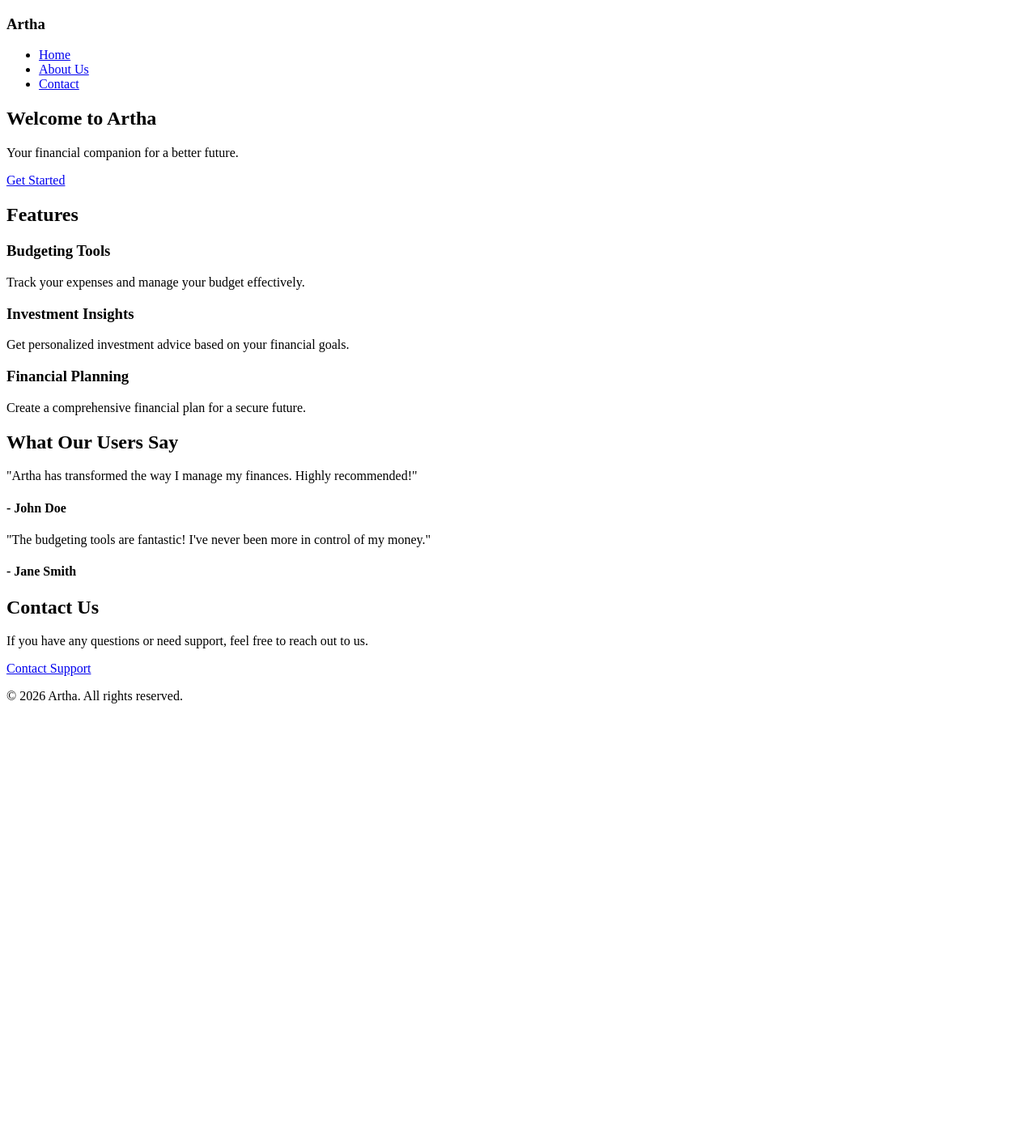
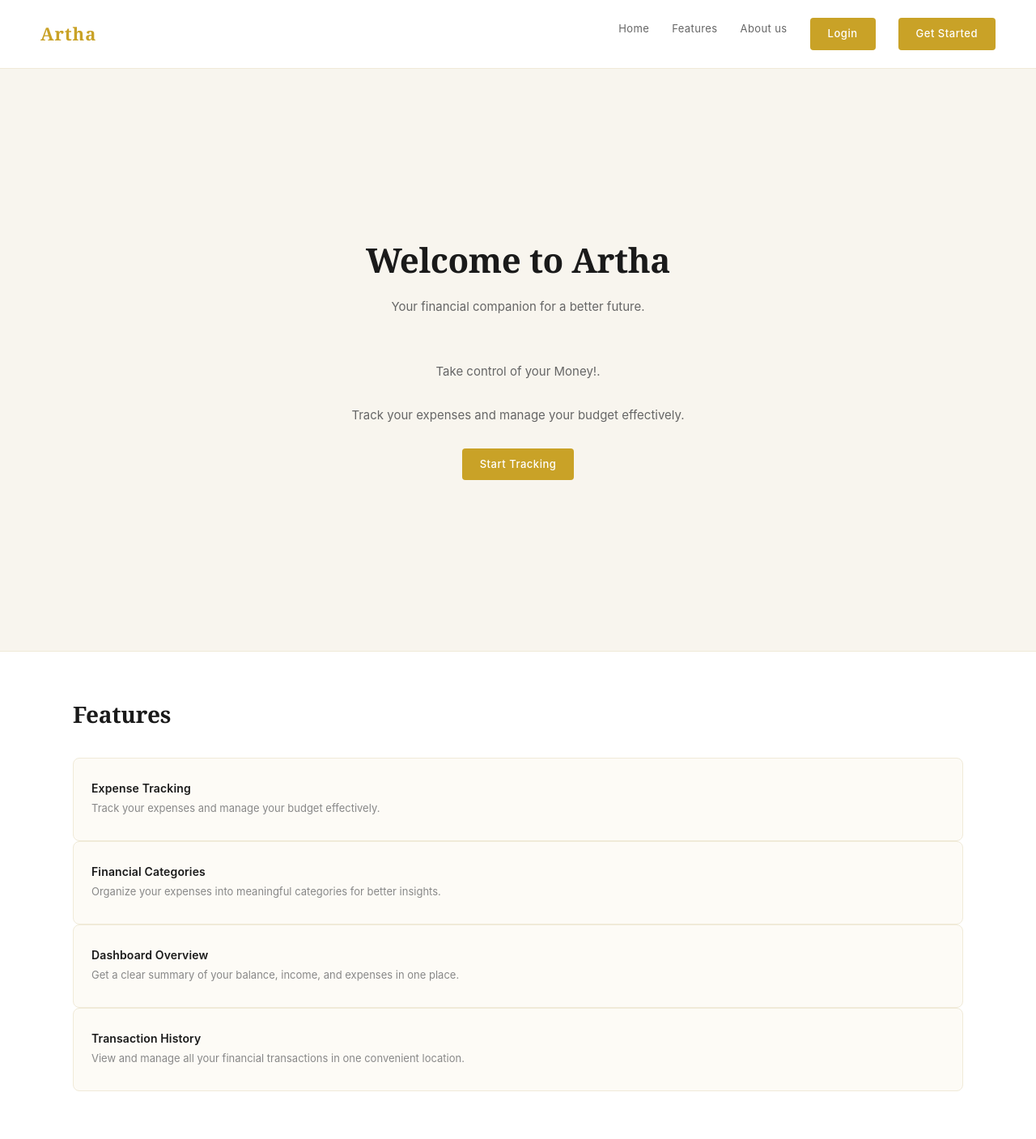
Before and after one commit to PrassHere/Artha-pencatat-keuangan, a PHP site: page / in a window 1280 px wide. Shown: the top 1407 px of the page at 81% size. Before the commit the page ends 869 px from the top, so only its background shows below. Run offline with PHP 8.4, Linux system fonts and the light colour scheme.

Commit message:
menambah beberapa style

```diff
--- a/assets/css/landing.css
+++ b/assets/css/landing.css
@@ -0,0 +1,480 @@
+*,
+*::before,
+*::after {
+  margin: 0;
+  padding: 0;
+  box-sizing: border-box;
+}
+
+:root {
+  --gold: #c9a227;
+  --gold-dark: #a8841f;
+  --gold-light: #fdf6e3;
+  --gold-border: #e8d08a;
+  --cream: #f8f5ee;
+  --cream-line: #f0ead8;
+  --dark: #1a1a1a;
+  --dark-2: #111111;
+  --text: #2a2a2a;
+  --muted: #666666;
+  --subtle: #888888;
+  --radius-sm: 4px;
+  --radius-md: 8px;
+  --radius-lg: 12px;
+  --transition: 0.25s ease;
+}
+
+body {
+  font-family: "Inter", Arial, Helvetica, sans-serif;
+  font-weight: 400;
+  color: var(--text);
+  background-color: #ffffff;
+  line-height: 1.6;
+  -webkit-font-smoothing: antialiased;
+}
+
+/* TYPOGRAPHY */
+h1,
+h2,
+h3,
+.logo h1 {
+  font-family: "Playfair Display", Georgia, serif;
+  font-weight: 600;
+  line-height: 1.25;
+  letter-spacing: -0.01em;
+}
+
+/* CONTAINER */
+.container {
+  width: 90%;
+  max-width: 1100px;
+  margin: 0 auto;
+}
+
+/* NAVBAR */
+nav {
+  display: flex;
+  justify-content: space-between;
+  align-items: center;
+  padding: 22px 50px;
+  background-color: rgba(255, 255, 255, 0.96);
+  border-bottom: 1px solid var(--cream-line);
+  position: sticky;
+  top: 0;
+  z-index: 100;
+  backdrop-filter: blur(8px);
+}
+
+nav .logo h1 {
+  font-size: 22px;
+  color: var(--gold);
+  letter-spacing: 0.04em;
+}
+
+nav ul {
+  display: flex;
+  list-style: none;
+  gap: 28px;
+}
+
+nav ul li a {
+  text-decoration: none;
+  color: var(--muted);
+  font-size: 13px;
+  font-weight: 400;
+  letter-spacing: 0.03em;
+  padding-bottom: 2px;
+  border-bottom: 1px solid transparent;
+  transition:
+    color var(--transition),
+    border-color var(--transition);
+}
+
+nav ul li a:hover {
+  color: var(--gold);
+  border-bottom-color: var(--gold);
+}
+
+/* ============================================================
+   BUTTON
+   ============================================================ */
+.btn {
+  display: inline-block;
+  padding: 9px 22px;
+  background-color: var(--gold);
+  color: #ffffff;
+  border-radius: var(--radius-sm);
+  text-decoration: none;
+  font-size: 13px;
+  font-weight: 500;
+  letter-spacing: 0.04em;
+  transition:
+    background-color var(--transition),
+    transform var(--transition);
+}
+
+.btn:hover {
+  background-color: var(--gold-dark);
+  transform: translateY(-1px);
+}
+
+.btn-outline {
+  display: inline-block;
+  padding: 9px 22px;
+  background-color: transparent;
+  color: var(--gold);
+  border: 1px solid var(--gold);
+  border-radius: var(--radius-sm);
+  text-decoration: none;
+  font-size: 13px;
+  font-weight: 500;
+  letter-spacing: 0.04em;
+  transition:
+    background-color var(--transition),
+    color var(--transition);
+}
+
+.btn-outline:hover {
+  background-color: var(--gold-light);
+}
+
+/* ============================================================
+   SECTION LABELS (eyebrow text)
+   ============================================================ */
+.section-label {
+  display: inline-block;
+  font-size: 11px;
+  font-weight: 500;
+  letter-spacing: 0.12em;
+  color: var(--gold);
+  text-transform: uppercase;
+  margin-bottom: 10px;
+}
+
+/* ============================================================
+   HERO
+   ============================================================ */
+.hero-section {
+  min-height: 90vh;
+  display: flex;
+  align-items: center;
+  justify-content: center;
+  text-align: center;
+  padding: 80px 20px;
+  background-color: var(--cream);
+  border-bottom: 1px solid var(--cream-line);
+}
+
+.hero-section .hero-tag {
+  display: inline-block;
+  font-size: 11px;
+  font-weight: 500;
+  letter-spacing: 0.12em;
+  color: var(--gold);
+  text-transform: uppercase;
+  padding: 5px 16px;
+  border: 1px solid var(--gold-border);
+  border-radius: 20px;
+  background: var(--gold-light);
+  margin-bottom: 20px;
+}
+
+.hero-section h1 {
+  font-size: 42px;
+  color: var(--dark);
+  margin-bottom: 18px;
+  max-width: 600px;
+  margin-left: auto;
+  margin-right: auto;
+}
+
+.hero-section p {
+  color: var(--muted);
+  font-size: 15px;
+  line-height: 1.75;
+  max-width: 460px;
+  margin: 0 auto 28px;
+}
+
+.hero-section .hero-actions {
+  display: flex;
+  gap: 12px;
+  justify-content: center;
+  flex-wrap: wrap;
+}
+
+/* ============================================================
+   DIVIDER
+   ============================================================ */
+.divider {
+  display: flex;
+  align-items: center;
+  gap: 16px;
+  padding: 0 50px;
+  margin: 44px 0 0;
+}
+
+.divider-line {
+  flex: 1;
+  height: 1px;
+  background-color: var(--cream-line);
+}
+
+.divider-text {
+  font-size: 11px;
+  color: #bbb;
+  letter-spacing: 0.08em;
+  text-transform: uppercase;
+}
+
+/* ============================================================
+   FEATURES
+   ============================================================ */
+.features {
+  padding: 60px 0;
+  background-color: #ffffff;
+}
+
+.features > .container > h2 {
+  font-size: 28px;
+  color: var(--dark);
+  margin-bottom: 36px;
+}
+
+.feature-grid {
+  display: grid;
+  grid-template-columns: repeat(auto-fit, minmax(220px, 1fr));
+  gap: 20px;
+}
+
+.feature-item {
+  padding: 28px 22px;
+  border: 1px solid var(--cream-line);
+  border-radius: var(--radius-md);
+  background-color: #fdfbf6;
+  transition:
+    border-color var(--transition),
+    transform var(--transition);
+}
+
+.feature-item:hover {
+  border-color: var(--gold);
+  transform: translateY(-2px);
+}
+
+.feature-icon {
+  width: 38px;
+  height: 38px;
+  border-radius: var(--radius-md);
+  background-color: #fdf3d1;
+  display: flex;
+  align-items: center;
+  justify-content: center;
+  margin-bottom: 14px;
+}
+
+.feature-item h3 {
+  font-family: "Inter", Arial, sans-serif;
+  font-size: 14px;
+  font-weight: 600;
+  color: var(--dark);
+  margin-bottom: 6px;
+  letter-spacing: 0.01em;
+}
+
+.feature-item p {
+  font-size: 13px;
+  color: var(--subtle);
+  line-height: 1.65;
+}
+
+/* ============================================================
+   PREVIEW
+   ============================================================ */
+.preview {
+  padding: 60px 0;
+  text-align: center;
+  background-color: var(--cream);
+  border-top: 1px solid var(--cream-line);
+  border-bottom: 1px solid var(--cream-line);
+}
+
+.preview h2 {
+  font-size: 28px;
+  color: var(--dark);
+  margin-bottom: 28px;
+}
+
+.preview img {
+  width: 80%;
+  max-width: 700px;
+  border-radius: var(--radius-lg);
+  border: 1px solid var(--gold-border);
+}
+
+/* ============================================================
+   ABOUT
+   ============================================================ */
+.about {
+  padding: 60px 0;
+}
+
+.about .about-grid {
+  display: grid;
+  grid-template-columns: 1fr 1fr;
+  gap: 48px;
+  align-items: center;
+}
+
+.about h2 {
+  font-size: 28px;
+  color: var(--dark);
+  margin-bottom: 16px;
+}
+
+.about p {
+  font-size: 14px;
+  color: var(--muted);
+  line-height: 1.8;
+  margin-bottom: 12px;
+}
+
+.stat-row {
+  display: flex;
+  gap: 28px;
+  margin-top: 24px;
+}
+
+.stat-num {
+  font-family: "Playfair Display", Georgia, serif;
+  font-size: 30px;
+  font-weight: 600;
+  color: var(--gold);
+}
+
+.stat-label {
+  font-size: 12px;
+  color: #999;
+  margin-top: 2px;
+}
+
+/* ============================================================
+   CTA
+   ============================================================ */
+.cta {
+  padding: 70px 20px;
+  text-align: center;
+  background-color: var(--dark);
+  color: #ffffff;
+}
+
+.cta .section-label {
+  color: var(--gold);
+}
+
+.cta h2 {
+  font-size: 30px;
+  color: #ffffff;
+  margin: 10px 0 14px;
+}
+
+.cta p {
+  font-size: 14px;
+  color: #888;
+  margin-bottom: 28px;
+  max-width: 420px;
+  margin-left: auto;
+  margin-right: auto;
+}
+
+.cta .btn {
+  background-color: var(--gold);
+  color: #ffffff;
+}
+
+.cta .btn:hover {
+  background-color: var(--gold-dark);
+}
+
+/* ============================================================
+   FOOTER
+   ============================================================ */
+.footer {
+  background-color: var(--dark-2);
+  color: #ffffff;
+  padding: 24px 50px;
+  display: flex;
+  justify-content: space-between;
+  align-items: center;
+  border-top: 1px solid #222;
+  flex-wrap: wrap;
+  gap: 12px;
+}
+
+.footer .footer-logo {
+  font-family: "Playfair Display", Georgia, serif;
+  font-size: 15px;
+  color: var(--gold);
+  font-weight: 500;
+}
+
+.footer p {
+  font-size: 12px;
+  color: #555;
+}
+
+.social-media {
+  display: flex;
+  gap: 10px;
+}
+
+.social-media a {
+  display: flex;
+  align-items: center;
+  justify-content: center;
+  width: 30px;
+  height: 30px;
+  border-radius: 50%;
+  border: 1px solid #333;
+  background-color: #1a1a1a;
+  transition: border-color var(--transition);
+}
+
+.social-media a:hover {
+  border-color: var(--gold);
+}
+
+.social-media img {
+  width: 14px;
+  height: 14px;
+  filter: brightness(0.6);
+}
+
+/* ============================================================
+   RESPONSIVE
+   ============================================================ */
+@media (max-width: 768px) {
+  nav {
+    padding: 18px 24px;
+    flex-wrap: wrap;
+    gap: 12px;
+  }
+
+  nav ul {
+    gap: 16px;
+  }
+
+  .hero-section h1 {
+    font-size: 30px;
+  }
+
+  .about .about-grid {
+    grid-template-columns: 1fr;
+  }
+
+  .footer {
+    flex-direction: column;
+    text-align: center;
+    padding: 20px 24px;
+  }
+}
--- a/auth/login.php
+++ b/auth/login.php
@@ -6,6 +6,10 @@
     <title>Document</title>
 </head>
 <body>
-
+    <form action="login.php" method="post">
+        <input type="text" name="username" placeholder="Username">
+        <input type="password" name="password" placeholder="Password">
+        <button type="submit">Login</button>
+    </form>
 </body>
 </html>
--- a/auth/register.php
+++ b/auth/register.php
@@ -6,6 +6,10 @@
     <title>Document</title>
 </head>
 <body>
-
+    <form action="register.php" method="post">
+        <input type="text" name="username" placeholder="Username">
+        <input type="password" name="password" placeholder="Password">
+        <button type="submit">Register</button>
+    </form>
 </body>
 </html>
--- a/index.php
+++ b/index.php
@@ -5,10 +5,10 @@
     <meta name="viewport" content="width=device-width, initial-scale=1.0">
     <title>Artha</title>
     <link rel="stylesheet" href="assets/css/landing.css">
+
 </head>
 <body>
 
-    <section>
         <nav>
             <div class="logo">
                 <h1>Artha</h1>
@@ -16,64 +16,79 @@
             <div class="navbar">
                 <ul>
                     <li><a href="#home">Home</a></li>
-                    <li><a href="#about">About Us</a></li>
-                    <li><a href="#contact">Contact</a></li>
+                    <li><a href="#features">Features</a></li>
+                    <li><a href="#about">About us</a></li>
+                    <li><a href="Artha/login.php" class="btn">Login</a></li>
+                    <li><a href="Artha/register.php" class="btn">Get Started</a></li>
                 </ul>
             </div>
         </nav>
-    </section>
 
-    <section class="landing">
-        <div class="home-content" id="home">
+
+    <section class="hero-section" id="home">
+        <div class="container">
             <h1>Welcome to Artha</h1>
             <p>Your financial companion for a better future.</p>
-            <a href="login.php" class="btn">Get Started</a>
+            <br>
+            <p>Take control of your Money!.</p>
+            <p>Track your expenses and manage your budget effectively.</p>
+            <a href="auth/register.php" class="btn">Start Tracking</a>
         </div>
     </section>
 
-    <section class="features" id="about">
+    <section class="features" id="features">
         <div class="container">
             <h2>Features</h2>
             <div class="feature-item">
-                <h3>Budgeting Tools</h3>
+                <h3>Expense Tracking</h3>
                 <p>Track your expenses and manage your budget effectively.</p>
             </div>
             <div class="feature-item">
-                <h3>Investment Insights</h3>
-                <p>Get personalized investment advice based on your financial goals.</p>
+                <h3>Financial Categories</h3>
+                <p>Organize your expenses into meaningful categories for better insights.</p>
             </div>
             <div class="feature-item">
-                <h3>Financial Planning</h3>
-                <p>Create a comprehensive financial plan for a secure future.</p>
+                <h3>Dashboard Overview</h3>
+                <p>Get a clear summary of your balance, income, and expenses in one place.</p>
+            </div>
+            <div class="feature-item">
+                <h3>Transaction History</h3>
+                <p>View and manage all your financial transactions in one convenient location.</p>
             </div>
         </div>
     </section>
 
-     <section class="testimonials">
+    <section class="preview" id="preview">
         <div class="container">
-            <h2>What Our Users Say</h2>
-            <div class="testimonial-item">
-                <p>"Artha has transformed the way I manage my finances. Highly recommended!"</p>
-                <h4>- John Doe</h4>
-            </div>
-            <div class="testimonial-item">
-                <p>"The budgeting tools are fantastic! I've never been more in control of my money."</p>
-                <h4>- Jane Smith</h4>
-            </div>
+            <h2>Preview</h2>
+            <img src="assets/images/preview.png" alt="App Preview">
         </div>
     </section>
 
-     <section class="contact">
+     <section class="about" id="about">
         <div class="container">
-            <h2>Contact Us</h2>
-            <p>If you have any questions or need support, feel free to reach out to us.</p>
-            <a href="contact.php" class="btn">Contact Support</a>
+            <h2>About Us</h2>
+            <p>Artha is a simple web application designed to help users manage their finances efficiently.</p>
+            <p>Our mission is to make financial management simple, accessible, and effective for everyone.</p>
         </div>
     </section>
 
-     <footer>
+    <section class="cta">
+        <div class="container">
+            <h2>Ready to take control of your finances?</h2>
+            <a href="auth/register.php" class="btn">Get Started</a>
+        </div>
+    </section>
+
+     <footer class="footer">
         <div class="container">
             <p>&copy; 2026 Artha. All rights reserved.</p>
         </div>
+
+        <div class="social-media">
+            <a href="#"><img src="assets/images/facebook.png" alt="Facebook"></a>
+            <a href="#"><img src="assets/images/twitter.png" alt="Twitter"></a>
+            <a href="#"><img src="assets/images/instagram.png" alt="Instagram"></a>
+     </footer>
 </body>
 </html>
--- a/templates/footer.php
+++ b/templates/footer.php
@@ -0,0 +1,5 @@
+    <footer>
+        <p>copyright 2026 Artha</p>
+    </footer>
+</body>
+</html>
```
Also changed, not shown: templates/header.php (+11 -0 lines).
